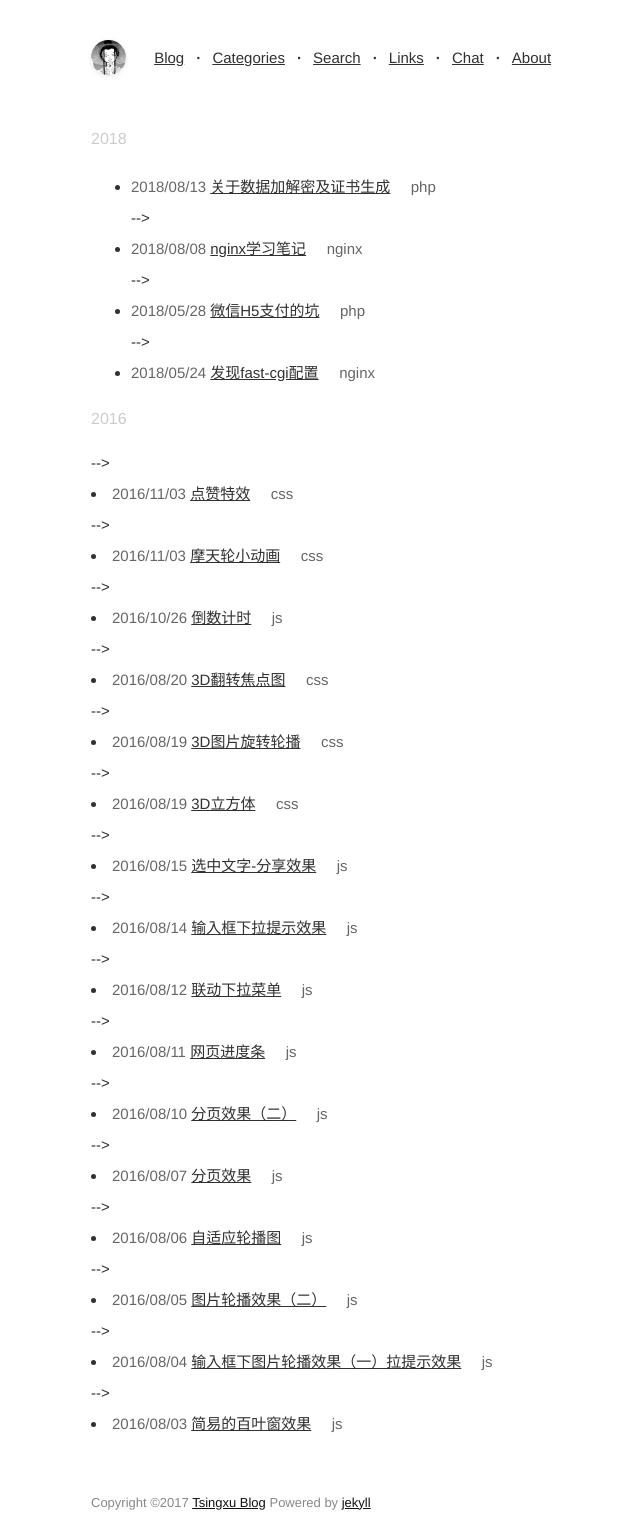
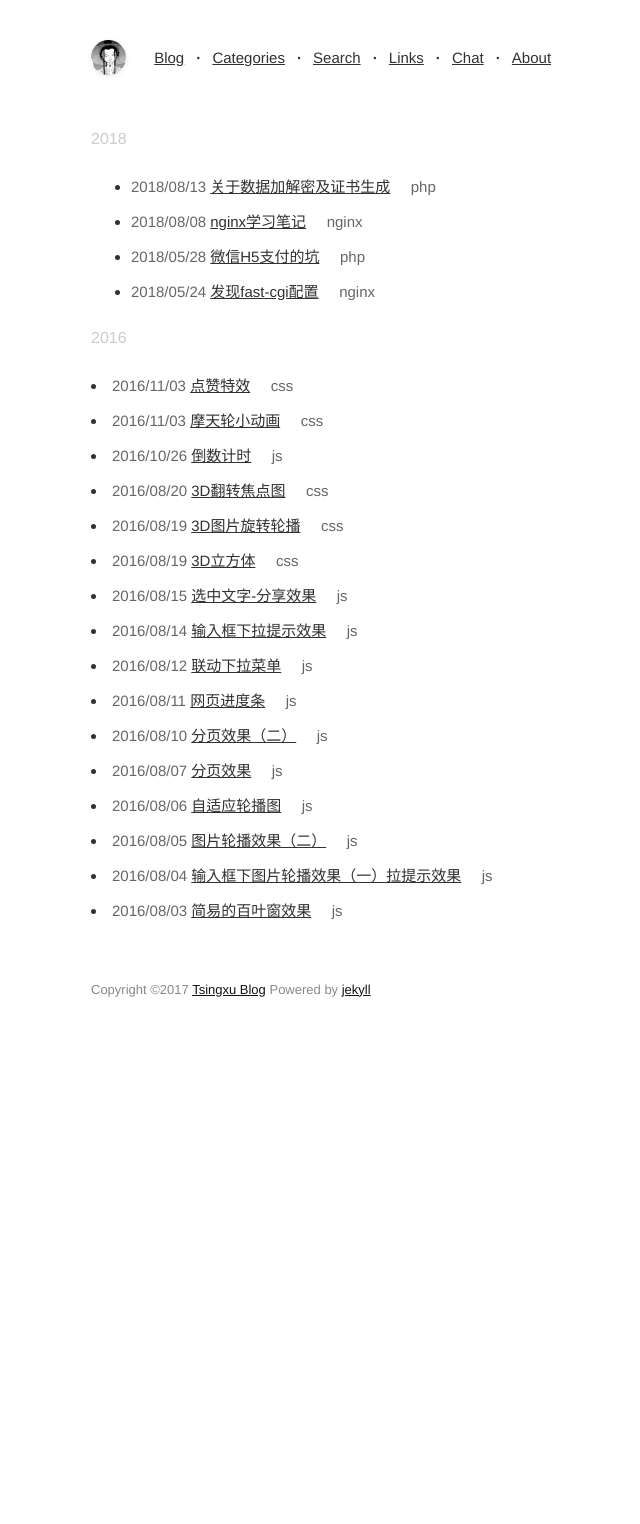
Before and after one commit to TsingXu430/blog, a Jekyll site: the page built from index.html, in a window 1280 px wide. Shown: the whole page, without its empty margins (259-899 px from the left). Built offline with Jekyll 4.4.1, drawn with Linux system fonts in a browser that asks for light colours; after the commit the page ends 1011 px from its top, so only the background shows below that.

Commit message:
Update index.html

```diff
--- a/index.html
+++ b/index.html
@@ -12,7 +12,7 @@ js: [blog.js]
 	<div class="list-group">
 		<span>{{ this_year }}</span>
 		<ul>
-			<!--{% endif %}-->
+			{% endif %}
 
 			{% if this_year == next_year %}
 			<li class="info">
```
